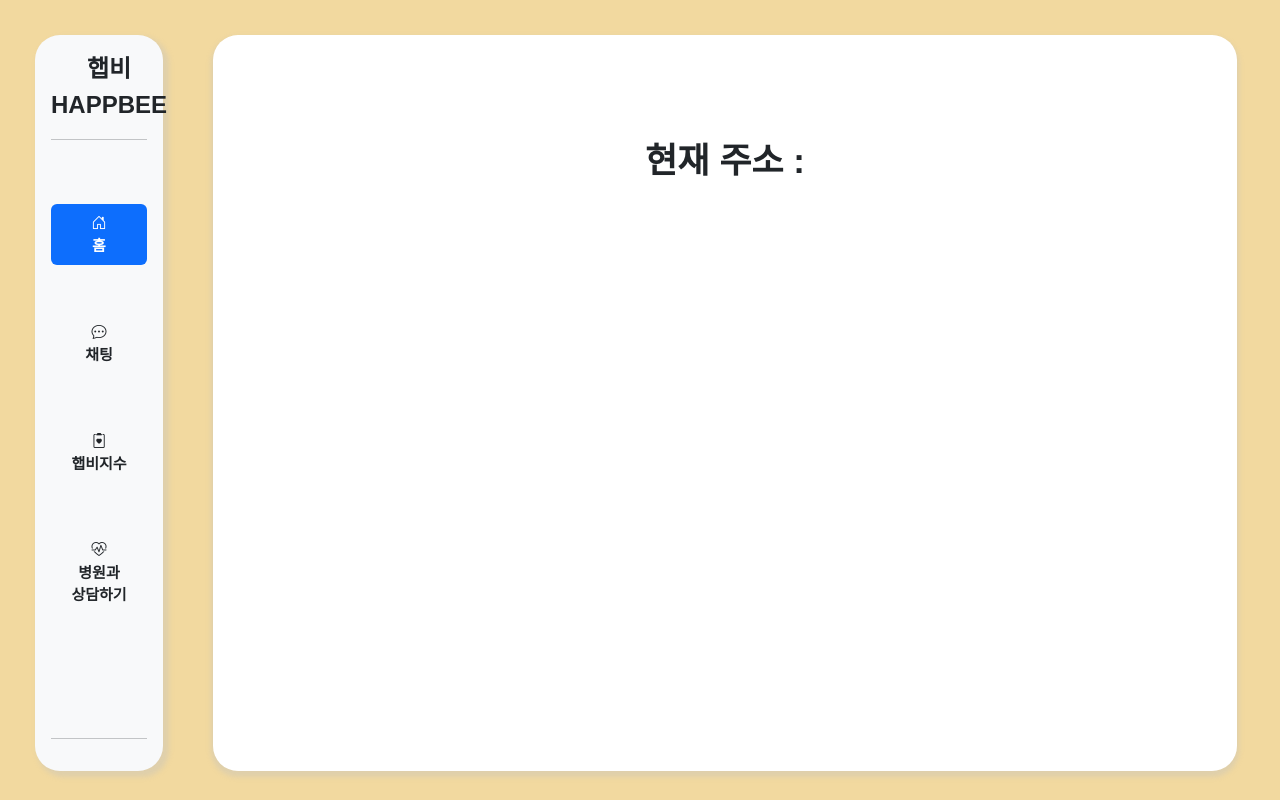
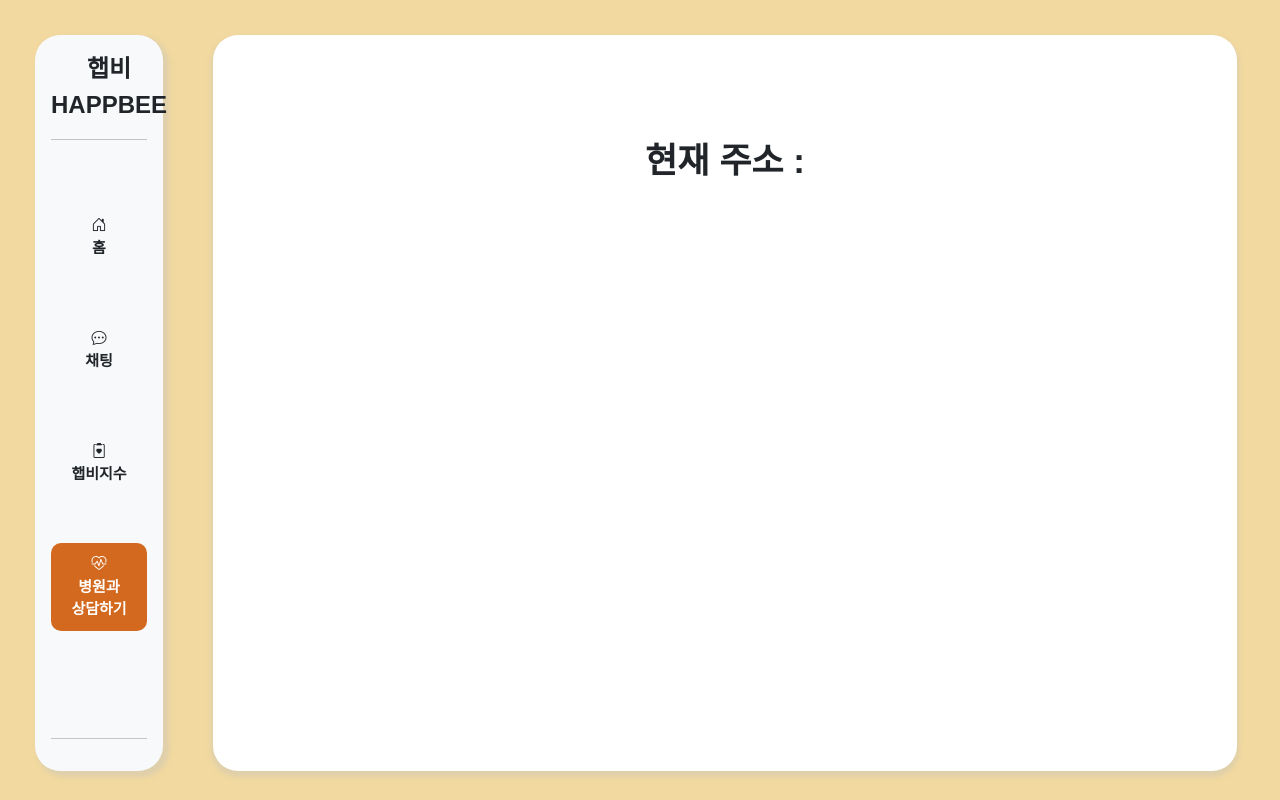
Before and after one commit to yongtaecheon/2023-happbee-knu, a React (Create React App) app in the folder react_happbee/: page /hosp in a window 1280 px wide. Built offline with nearby package versions, Linux system fonts and the light colour scheme; no server answers; a web font is replaced by a local one.

Commit message:
Implementation SideBar Button UI

```diff
--- a/react_happbee/src/App.js
+++ b/react_happbee/src/App.js
@@ -13,13 +13,21 @@ import 'bootstrap/dist/css/bootstrap.min.css';
 import './App.css';
 
 
-
-
 export default function App() {
 
   return (
     <div className="d-flex App bold">
-      <Nav/>
+        <BrowserRouter>
+          <Routes>
+            <Route path="/" element={<Nav />} />
+            <Route path="survey/:surveyID" element={<Nav />} />
+            <Route path="/main" element={<Nav />} />
+            <Route path="/chat" element={<Nav />} />
+            <Route path="/item" element={<Nav />} />
+            <Route path="/hosp" element={<Nav />} />
+            <Route path="/result" element={<Nav />} />
+        </Routes>
+      </BrowserRouter>
       <div className="Content bolder">
         <BrowserRouter>
           <Routes>
--- a/react_happbee/src/components/Nav.js
+++ b/react_happbee/src/components/Nav.js
@@ -1,41 +1,45 @@
 import React from 'react';
 import 'bootstrap/dist/css/bootstrap.min.css';
+import { useLocation } from 'react-router-dom';
+import "../sidebars.css";
 
 export default function Nav() {
+  const location = useLocation();
+  const pathname = location.pathname;
+
   return (
       <div className="Nav d-flex flex-column flex-shrink-0 p-3 bg-light">
         <a href="/" class="d-flex align-items-center mb-3 mb-md-0 me-md-auto link-dark text-decoration-none">
-        <span className="bolder fs-4">햅비 HAPPBEE</span>
+          <span className="bolder fs-4">햅비 HAPPBEE</span>
         </a>
-        <hr/>
-      <ul className="nav nav-pills flex-column mb-auto">
+        <hr />
+        <ul className="nav nav-pills flex-column mb-auto">
           <li className="nav-item mt-5 mb-5">
-            <a href="/main" className="nav-link active link" aria-current="page">
+            <a href="/main" className={`nav-link ${pathname === '/main' ? "active-link" : "link-dark"}`} aria-current="page">
               <i class="bi bi-house-door"></i>
               <br></br>홈
             </a>
           </li>
           <li className="nav-item mb-5">
-            <a href="/chat" className="nav-link link-dark">
+            <a href="/chat" className={`nav-link ${pathname === '/chat' ? "active-link" : "link-dark"}`}>
               <i class="bi bi-chat-dots"></i>
               <br></br>채팅
             </a>
           </li>
           <li className="nav-item mb-5">
-            <a href="/survey/0" className="nav-link link-dark">
+            <a href="/survey/0" className={`nav-link ${pathname === '/survey/0' ? "active-link" : "link-dark"}`}>
               <i class="bi bi-clipboard2-heart"></i>
               <br></br>햅비지수
             </a>
           </li>
           <li className="nav-item mb-5">
-            <a href="/hosp" className="nav-link link-dark">
+            <a href="/hosp" className={`nav-link ${pathname === '/hosp' ? "active-link" : "link-dark"}`}>
               <i class="bi bi-heart-pulse"></i>
               <br></br>병원과 <br></br>상담하기
             </a>
           </li>
         </ul>
-        <hr/>
+        <hr />
       </div>
     );
-
 }
--- a/react_happbee/src/sidebars.css
+++ b/react_happbee/src/sidebars.css
@@ -57,3 +57,27 @@ main {
 .scrollarea {
   overflow-y: auto;
 }
+
+.nav-item a.nav-link {
+  color: white;
+  border-radius: 10px;
+  padding: 10px;
+}
+
+.nav-item a.nav-link:hover {
+  background-color: #FFA500;
+}
+
+.active-button {
+  background-color: #D2691E;
+  color: white;
+  border: 1px solid #D2691E;
+}
+
+.active-button:hover {
+  background-color: #FFA500;
+}
+
+.active-link {
+  background-color: #D2691E;
+}
```
